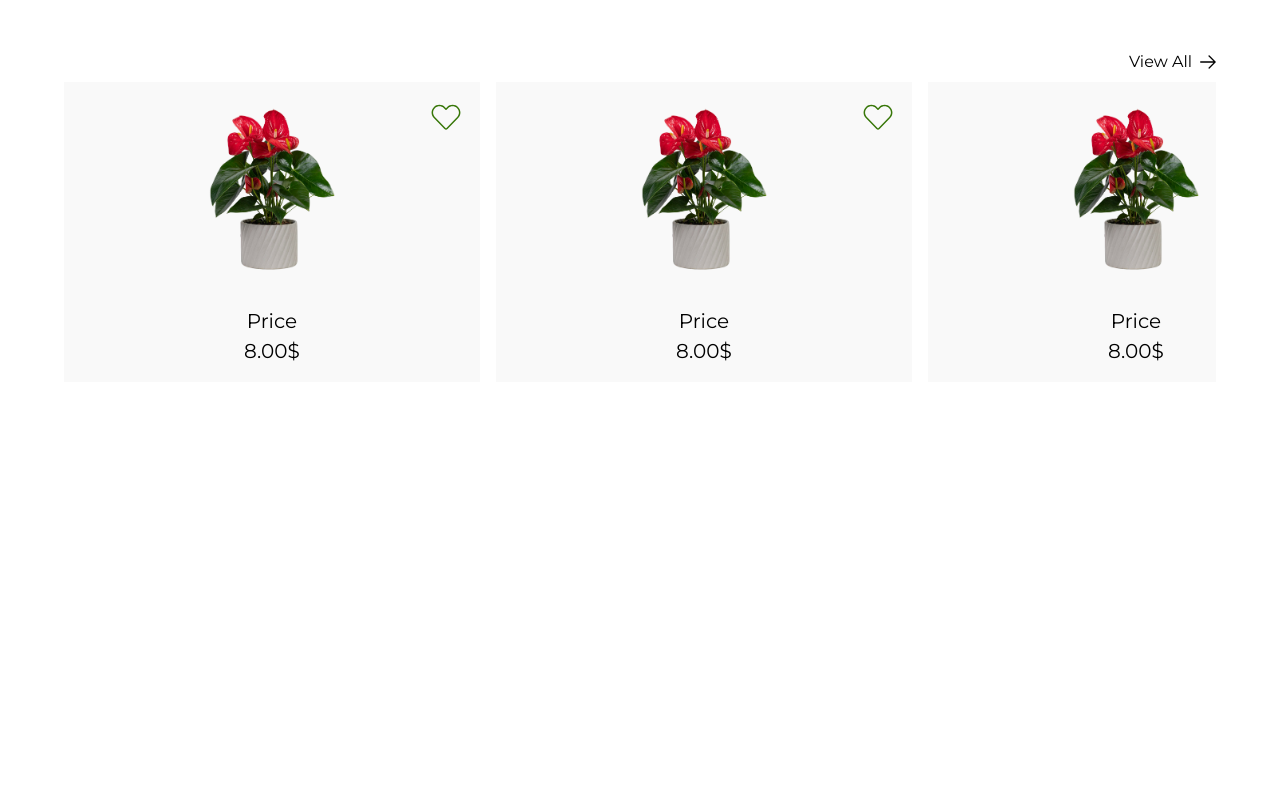
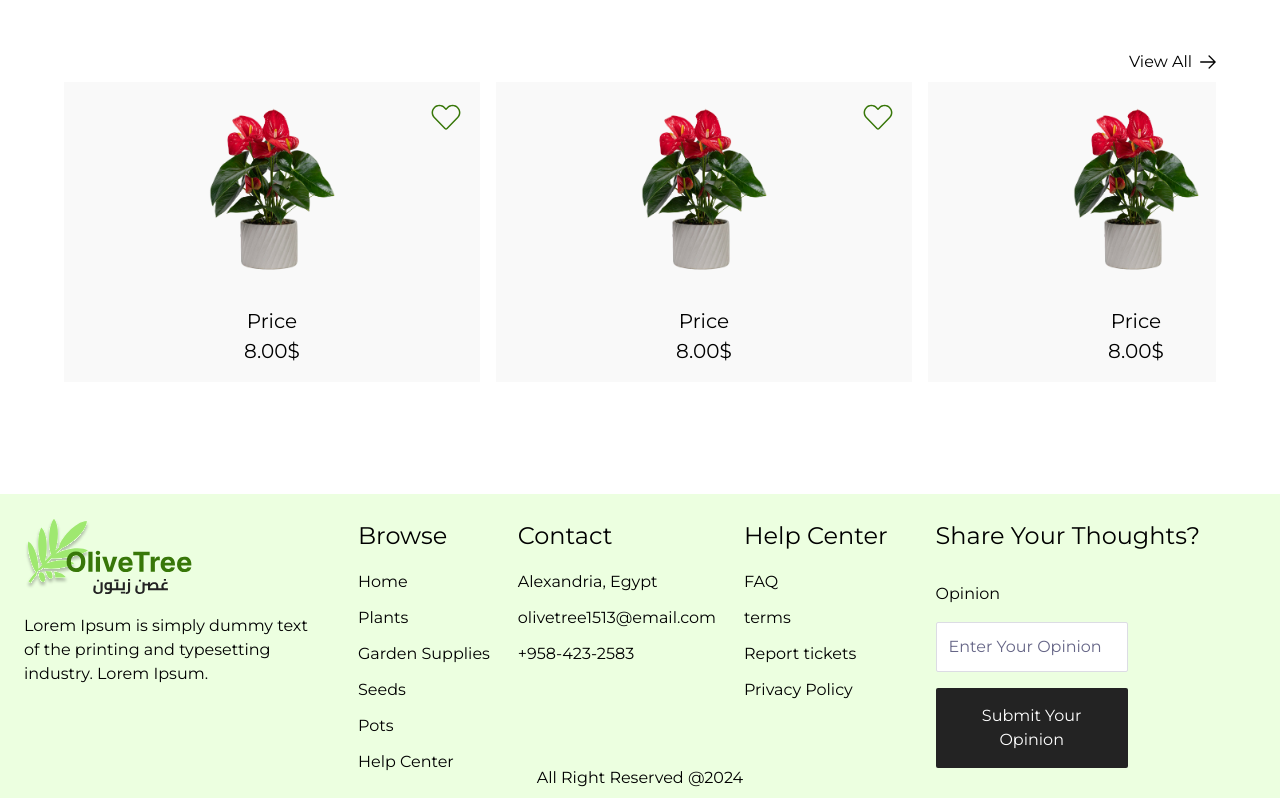
Before and after one commit to abdulrahmanalaa123/react-e-commerce, a React (Vite) app: page / in a window 1280 px wide. Shown: the part 2434-3232 px from the top of the page. Before the commit the page ends 2816 px from the top, so only its background shows below. Built offline with nearby package versions, Linux system fonts and the light colour scheme; no server answers.

Commit message:
footer v1

```diff
--- a/src/App.jsx
+++ b/src/App.jsx
@@ -2,6 +2,8 @@ import { initializeApp } from "firebase/app";
 import { Routes, Route } from "react-router-dom";
 import Navbar from "./components/navbar/Navbar";
 import Home from "./pages/home/Home";
+import Footer from "./components/footer/Footer";
+
 const firebaseConfig = {
   apiKey: import.meta.env.VITE_API_KEY,
   authDomain: import.meta.env.VITE_AUTH_DOMAIN,
@@ -21,6 +23,7 @@ export default function App() {
       <Routes>
         <Route path="/" element={<Home />} />
       </Routes>
+      <Footer></Footer>
     </>
   );
 }
--- /dev/null
+++ b/src/components/footer/Footer.jsx
@@ -0,0 +1,67 @@
+import Logo from "../../assets/svgs/logo.svg";
+import ReusableButton from "../buttons/ReusableButton";
+
+function Footer() {
+  return (
+    <section className="absolute left-0 mt-28 bg-backgrounds-footerBg p-6 right-0 flex flex-wrap gap-12 justify-center">
+      <div className="flex sm:block sm:text-start flex-shrink basis-auto  text-center items-center flex-col">
+        <img src={Logo} alt="footer-logo" />
+        <p className="w-[27ch]">
+          Lorem Ipsum is simply dummy text of the printing and typesetting
+          industry. Lorem Ipsum.
+        </p>
+      </div>
+      <div className="sr-only sm:not-sr-only flex flex-grow-[1] flex-shrink basis-auto justify-between ">
+        <div>
+          <p className="text-lg">Browse</p>
+          <ul className="flex flex-col gap-3 mt-4">
+            <li className="cursor-pointer hover:underline">Home</li>
+            <li className="cursor-pointer hover:underline">Plants</li>
+            <li className="cursor-pointer hover:underline">Garden Supplies</li>
+            <li className="cursor-pointer hover:underline">Seeds</li>
+            <li className="cursor-pointer hover:underline">Pots</li>
+            <li className="cursor-pointer hover:underline">Help Center</li>
+          </ul>
+        </div>
+        <div>
+          <p className="text-lg">Contact</p>
+          <ul className="flex flex-col gap-3 mt-4">
+            <li>Alexandria, Egypt</li>
+            <li>olivetree1513@email.com</li>
+            <li>+958-423-2583</li>
+          </ul>
+        </div>
+        <div>
+          <p className="text-lg">Help Center</p>
+          <ul className="flex flex-col gap-3 mt-4">
+            <li className="cursor-pointer hover:underline">FAQ</li>
+            <li className="cursor-pointer hover:underline">terms</li>
+            <li className="cursor-pointer hover:underline">Report tickets</li>
+            <li className="cursor-pointer hover:underline">Privacy Policy</li>
+          </ul>
+        </div>
+      </div>
+      <div className="flex-grow-[1]  flex-shrink basis-auto flex flex-col text-center items-center justify-center sm:block sm:text-start mb-3 sm:mb-0">
+        <p className="text-lg mb-7">Share Your Thoughts?</p>
+        <label htmlFor="thought">Opinion</label>
+        <input
+          type="text"
+          name="thought"
+          id="thought"
+          placeholder="Enter Your Opinion"
+          className="block mt-4 p-3 w-[60%] border border-[#DCDCE4] placeholder-[#666687] rounded-sm mb-4"
+        />
+        <div className="w-[60%]">
+          <ReusableButton
+            type={"submit"}
+            onClick={() => {}}
+            text={"Submit Your Opinion"}
+          ></ReusableButton>
+        </div>
+      </div>
+      <p className="absolute bottom-2  mx-auto">All Right Reserved @2024</p>
+    </section>
+  );
+}
+
+export default Footer;
--- a/tailwind.config.js
+++ b/tailwind.config.js
@@ -56,6 +56,7 @@ export default {
         backgrounds: {
           modalBg: "#FBFFF9",
           cardsBg: "#EAEAEA4D",
+          footerBg: "#ECFFE0",
         },
         bg: "#F6F9F6",
 
```
